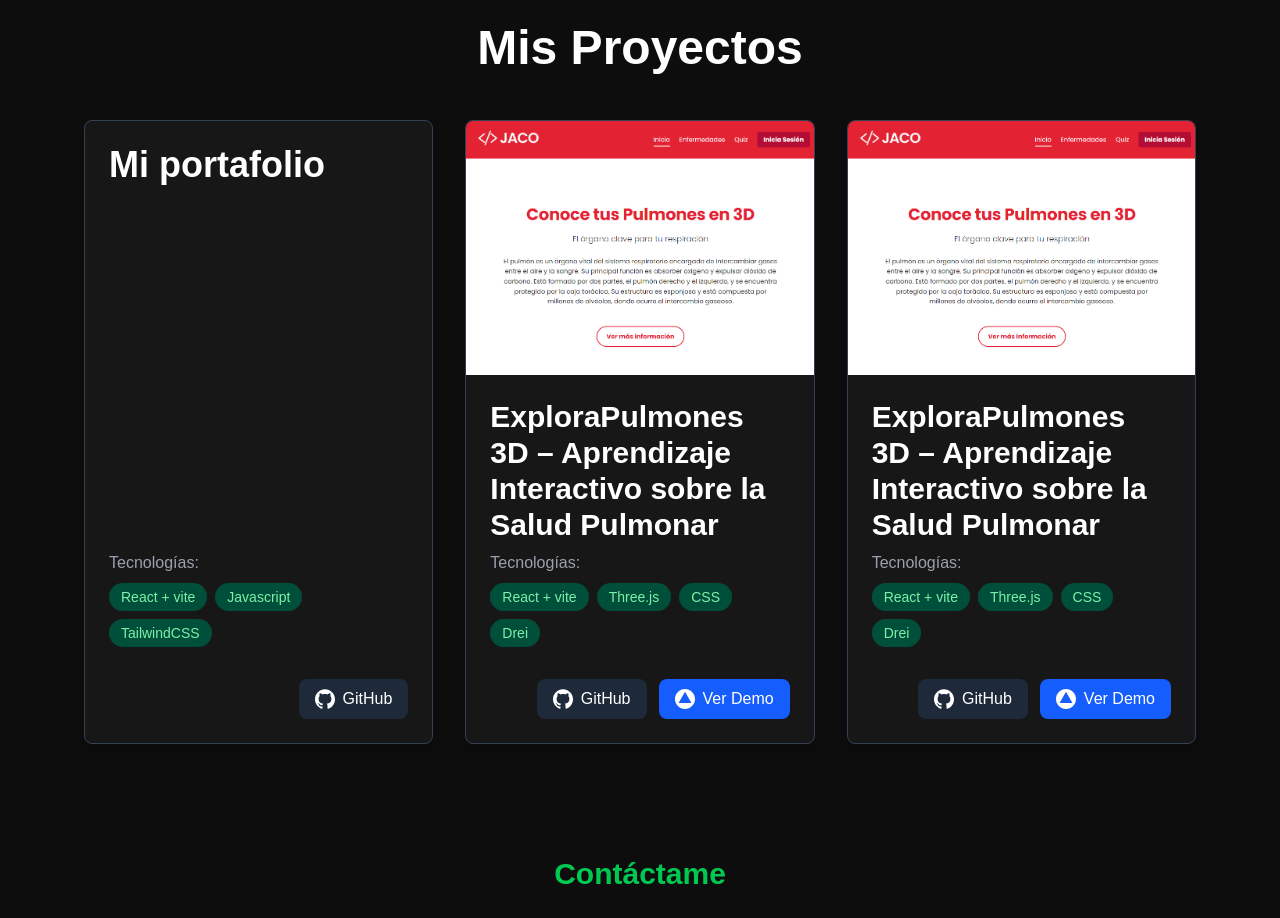
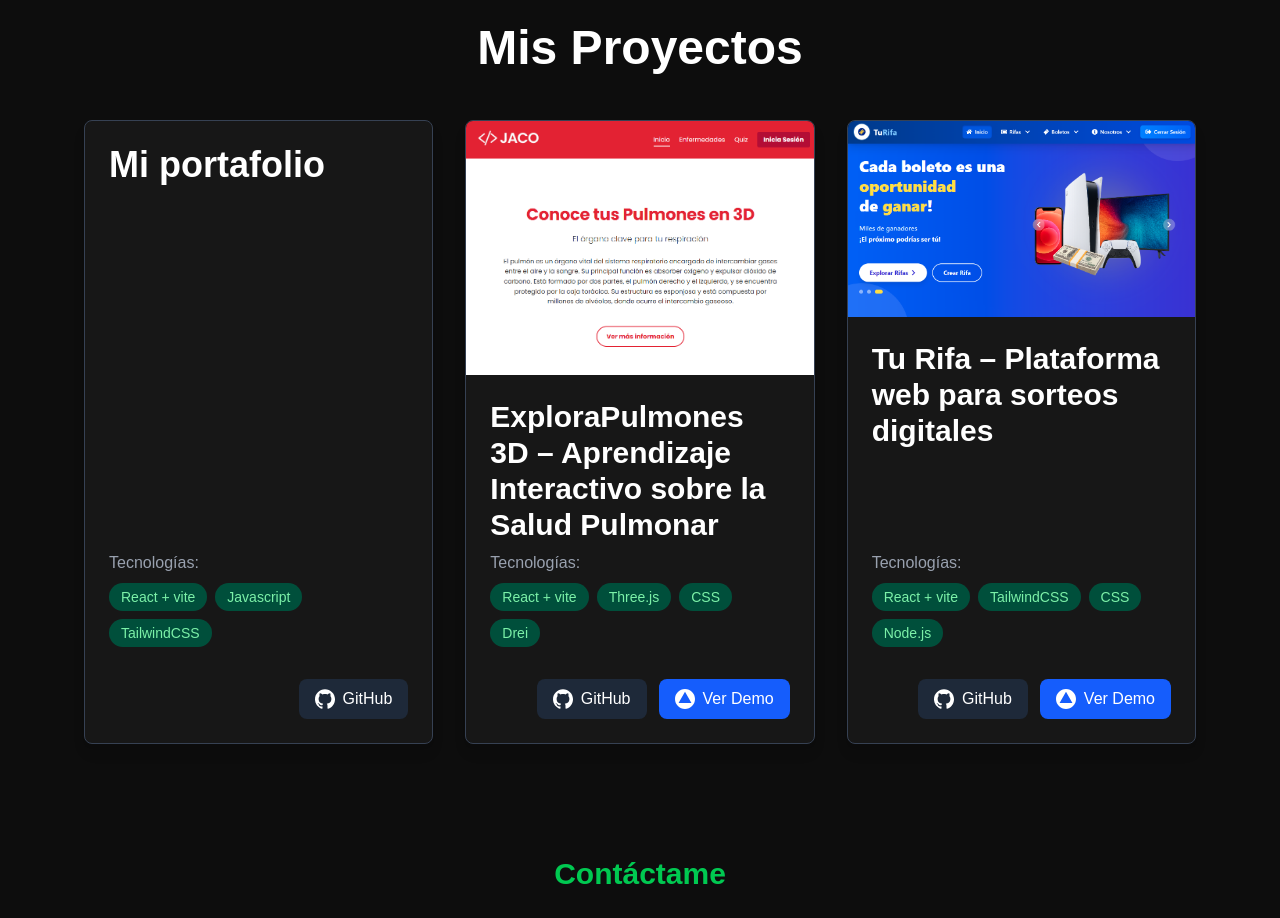
Before and after one commit to DavidGarzonDev/portafolio, a React (Vite) app: page / in a window 1280 px wide. Shown: the part 840-1758 px from the top of the page. Built offline with nearby package versions, Linux system fonts and the light colour scheme; no server answers.

Commit message:
añadiendo proyecto

```diff
--- a/src/pages/Projects.jsx
+++ b/src/pages/Projects.jsx
@@ -1,6 +1,7 @@
 import React from 'react';
 import ProjectCard from '../components/Projectcard';
 import Pulmones from "../assets/pulmones.png";
+import TuRifa from "../assets/rifa.png";
 
 const Projects = () => {
     return (
@@ -27,11 +28,11 @@ const Projects = () => {
                     technologies={["React + vite", "Three.js", "CSS" , "Drei"]}
                 />
                 <ProjectCard
-                    image={Pulmones}
-                    title="ExploraPulmones 3D – Aprendizaje Interactivo sobre la Salud Pulmonar"
-                    githubLink="https://github.com/DavidGarzonDev/proyecto-web-3d"
-                    vercelLink="https://proyecto-web-3d.vercel.app"
-                    technologies={["React + vite", "Three.js", "CSS" , "Drei"]}
+                    image={TuRifa}
+                    title="Tu Rifa – Plataforma web para sorteos digitales"
+                    githubLink="https://github.com/DavidGarzonDev/TuRifa"
+                    vercelLink="https://tu-rifa-h6e6.vercel.app"
+                    technologies={["React + vite", "TailwindCSS", "CSS","Node.js"]}
                 />
             </div>
         </main>
```
Also changed, not shown: src/assets/rifa.png (added).
